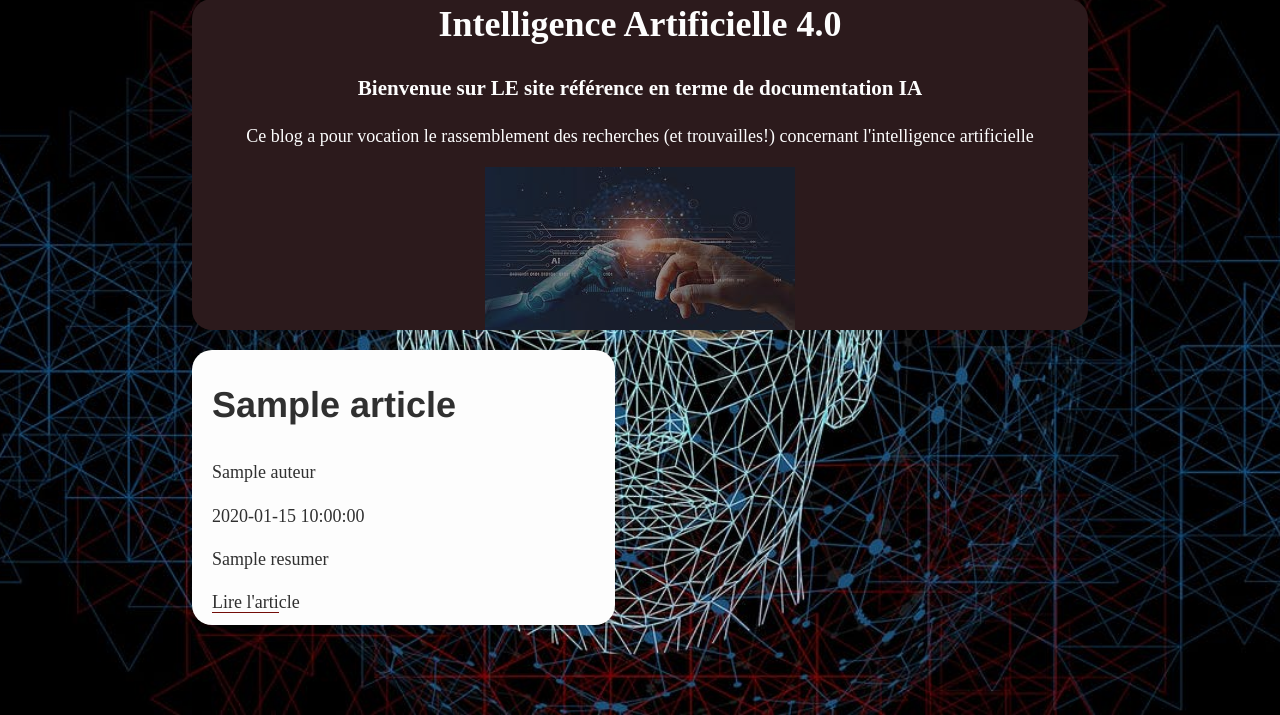
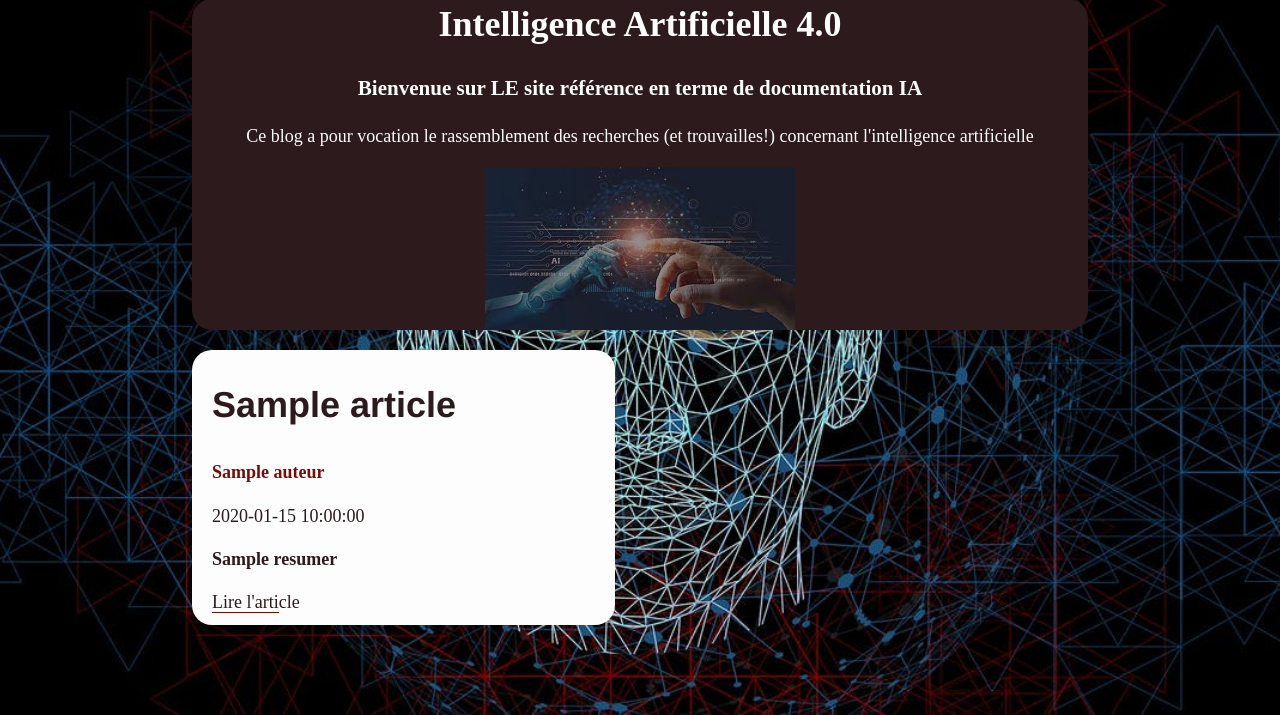
Before and after one commit to StevenDelval/Flask-mongoDB-TechIA, a Flask app: page / in a window 1280 px wide. Shown: the part 85-800 px from the top of the page. Run offline with Flask 2, Linux system fonts and the light colour scheme; a database or web service that is not in the repository returns one stand-in record (values such as "Sample title"); style sheets or scripts are compiled from the project's sources.

Commit message:
maj couleurs accueil

```diff
--- a/static/css/abstracts/_variables.scss
+++ b/static/css/abstracts/_variables.scss
@@ -1,4 +1,4 @@
-$couleur_fond: #303030;
+$couleur_fond: #2c1a1c;
 $couleur_claire: #fdfdfd;
 $couleur_peps: #730d08;
 $couleur_douce: #f6921ffe;
--- a/static/css/pages/_accueil.scss
+++ b/static/css/pages/_accueil.scss
@@ -1,5 +1,5 @@
 .header_accueil {
-    background-color:#2c1a1c;
+    background-color:$couleur_fond;
     color: $couleur_claire;
     text-align: center;
     gap: 50px;
@@ -51,3 +51,12 @@
 .titre_article_accueil:hover{
     transform: scale(1.05);
 }
+
+.auteur_accueil {
+    color: $couleur_peps;
+    font-weight: bold;
+}
+
+.resume_accueil {
+    font-weight: bold;
+}
--- a/templates/accueil.html
+++ b/templates/accueil.html
@@ -11,9 +11,9 @@
 {%for article in articles%}
 <article class="titre_article_accueil">
     <h2>{{ article["titre"]}}</h2>
-    <p>{{ article["auteur"]}}</p>
+    <p class="auteur_accueil">{{ article["auteur"]}}</p>
     <p>{{ article["date"]}}</p>
-    <p>{{ article["resumer"]}}</p>
+    <p class="resume_accueil">{{ article["resumer"]}}</p>
     <a href={{ url_for('article',titre= article["titre"]) }}><span>Lire l'arti</span>cle</a>
 </article>
 
```
